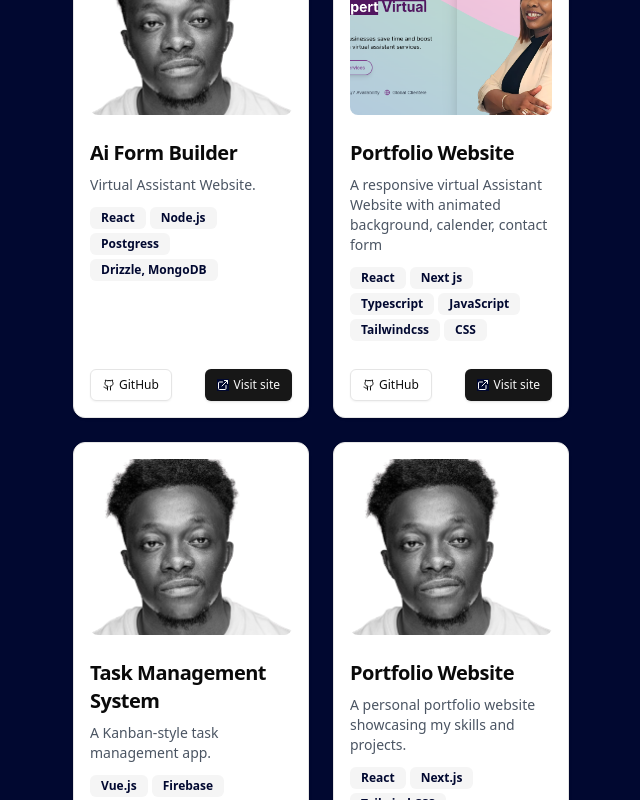
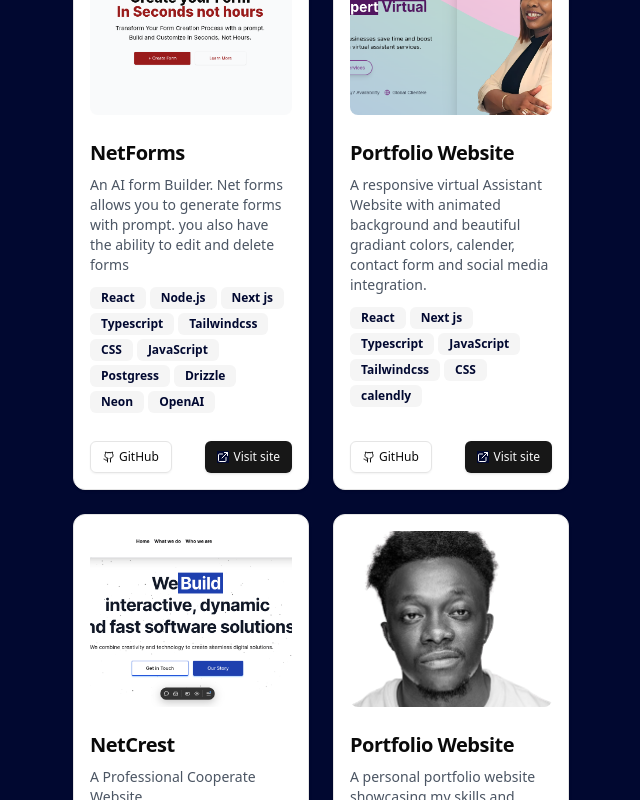
Before and after one commit to BigT001/Myportfolio, a Next.js app: page / in a window 1280 px wide. Shown: the part 1580-2380 px from the top of the page, without its empty margins (583-1223 px from the left). Built offline with nearby package versions, Linux system fonts and the light colour scheme.

Commit message:
updated project

```diff
--- a/app/_Components/Projects.tsx
+++ b/app/_Components/Projects.tsx
@@ -13,17 +13,18 @@ import { Github, ExternalLink } from "lucide-react";
 
 const projects = [
   {
-    title: "Ai Form Builder",
-    description: "Virtual Assistant Website.",
-    image: "/Samuel.png",
-    tags: ["React", "Node.js", "Postgress", "Drizzle, MongoDB"],
+    title: "NetForms",
+    description: "An AI form Builder. Net forms allows you to generate forms with prompt. you also have the ability to edit and delete forms",
+    image: "/Netformsscreenshot.png",
+    tags: ["React", "Node.js", "Next js", "Typescript", "Tailwindcss", "CSS", "JavaScript", "Postgress", "Drizzle", "Neon", "OpenAI"],
     githubLink: "https://github.com/BigT001",
     liveLink: "https://faabvs.com",
   },
+
   {
     title: "Portfolio Website",
     description:
-      "A responsive virtual Assistant Website with animated background, calender, contact form",
+      "A responsive virtual Assistant Website with animated background and beautiful gradiant colors, calender, contact form and social media integration. ",
     image: "/faabvsscreeshot.png",
     tags: [
       "React",
@@ -32,17 +33,18 @@ const projects = [
       "JavaScript",
       "Tailwindcss",
       "CSS",
+      "calendly",
     ],
     githubLink: "https://github.com/BigT001/Faabvs",
     liveLink: "https://faabvs.com",
   },
   {
-    title: "Task Management System",
-    description: "A Kanban-style task management app.",
-    image: "/Samuel.png",
+    title: "NetCrest",
+    description: "A Professional Cooperate Website",
+    image: "/netcrestscreenshot.png",
     tags: ["Vue.js", "Firebase", "Real-time Database"],
     githubLink: "https://github.com/BigT001",
-    liveLink: "https://task-management-demo.com",
+    liveLink: "https://netcrest.vercel.app/",
   },
   {
     title: "Portfolio Website",
```
Also changed, not shown: public/Netformsscreenshot.png (added), public/netcrestscreenshot.png (added).
